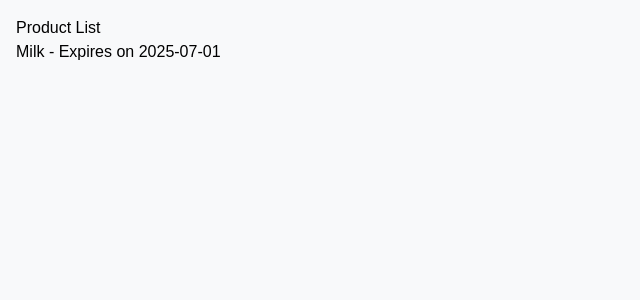
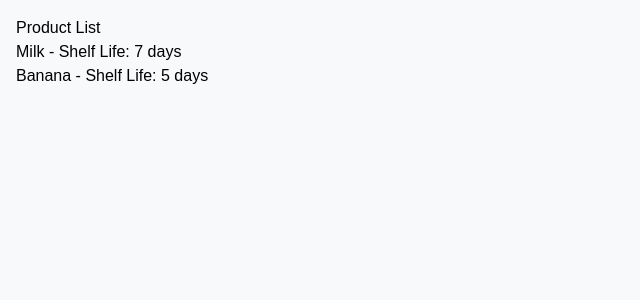
Before and after one commit to samikshasuryawanshi/smart-inventory-rotation-system, a React (Vite) app in the folder Frontend/: page /products in a window 1280 px wide. Shown: the top 300 px of the page, without its empty margins (0-640 px from the left). Built offline with nearby package versions, Linux system fonts and the light colour scheme.

Commit message:
feat: Add barcode scanning functionality and product shelf life estimation

```diff
--- a/Frontend/package.json
+++ b/Frontend/package.json
@@ -12,12 +12,14 @@
   "dependencies": {
     "@react-oauth/google": "^0.12.2",
     "@tailwindcss/postcss": "^4.1.10",
+    "@zxing/browser": "^0.1.5",
     "axios": "^1.10.0",
     "dotenv": "^16.5.0",
     "postcss": "^8.5.5",
     "react": "^19.1.0",
     "react-barcode-reader": "^0.0.2",
     "react-dom": "^19.1.0",
+    "react-qr-barcode-scanner": "^2.1.6",
     "react-qr-reader": "^3.0.0-beta-1",
     "react-router-dom": "^7.6.2",
     "tailwindcss": "^4.1.10"
--- a/Frontend/src/App.jsx
+++ b/Frontend/src/App.jsx
@@ -1,9 +1,8 @@
 import React from 'react';
 import { Routes, Route } from 'react-router-dom';
 import Dashboard from './components/Dashboard';
+import ProductList from './components/ProductList/ProductList';
 import Login from './pages/Login';
-import ProductForm from './components/ProductForm';
-import ProductList from './components/ProductList';
 import Reports from './pages/Reports';
 
 const App = () => {
@@ -11,7 +10,6 @@ const App = () => {
     <Routes>
       <Route path="/" element={<Login />} />
       <Route path="/dashboard" element={<Dashboard />} />
-      <Route path="/add-product" element={<ProductForm />} />
       <Route path="/products" element={<ProductList />} />
       <Route path="/reports" element={<Reports />} />
     </Routes>
--- a/Frontend/src/components/Dashboard.jsx
+++ b/Frontend/src/components/Dashboard.jsx
@@ -1,7 +1,12 @@
 import React from 'react';
+import BarcodeScanner from './Scanner/BarCodesScanner';
 import { Link } from 'react-router-dom';
 
 const Dashboard = () => {
+  const handleProductScan = (scannedData) => {
+    console.log("Scanned Product Code:", scannedData);
+  };
+
   return (
     <div>
       <h2>Inventory Dashboard</h2>
@@ -10,6 +15,7 @@ const Dashboard = () => {
         <Link to="/products">View Products</Link> |
         <Link to="/reports">Reports</Link>
       </nav>
+      <BarcodeScanner onScan={handleProductScan} />
     </div>
   );
 };
--- a/Frontend/src/components/ProductList.jsx
+++ /dev/null
@@ -1,16 +0,0 @@
-import React from 'react';
-
-const ProductList = () => {
-  // TODO: fetch and render products
-  return (
-    <div>
-      <h2>Product List</h2>
-      <ul>
-        {/* Example placeholder */}
-        <li>Milk - Expires on 2025-07-01</li>
-      </ul>
-    </div>
-  );
-};
-
-export default ProductList;
--- /dev/null
+++ b/Frontend/src/components/ProductList/ProductList.jsx
@@ -0,0 +1,24 @@
+import React from 'react';
+import { estimateShelfLifeDays } from '../../services/shelfLifeUtils';
+
+const products = [
+  { name: 'Milk', category: 'dairy' },
+  { name: 'Banana', category: 'fruits' },
+];
+
+const ProductList = () => {
+  return (
+    <div>
+      <h2>Product List</h2>
+      <ul>
+        {products.map((product, index) => (
+          <li key={index}>
+            {product.name} - Shelf Life: {estimateShelfLifeDays(product.category)} days
+          </li>
+        ))}
+      </ul>
+    </div>
+  );
+};
+
+export default ProductList;
--- /dev/null
+++ b/Frontend/src/components/Scanner/BarCodesScanner.jsx
@@ -0,0 +1,27 @@
+import React, { useState } from 'react';
+import QrScanner from 'react-qr-barcode-scanner';
+
+const BarcodeScanner = ({ onScan }) => {
+  const [data, setData] = useState(null);
+
+  const handleScan = (result) => {
+    if (result && result.text !== data) {
+      setData(result.text);
+      onScan(result.text);
+    }
+  };
+
+  return (
+    <div>
+      <QrScanner
+        onUpdate={(err, result) => {
+          if (result) handleScan(result);
+        }}
+        style={{ width: '100%' }}
+      />
+      <p>Scanned Code: {data}</p>
+    </div>
+  );
+};
+
+export default BarcodeScanner;
--- a/Frontend/src/main.jsx
+++ b/Frontend/src/main.jsx
@@ -1,14 +1,10 @@
 import React from 'react';
 import { createRoot } from 'react-dom/client';
+import App from './App';
 import { BrowserRouter } from 'react-router-dom';
-import { StrictMode } from 'react';
-import App from './App';
-import '../src/index.css';
 
 createRoot(document.getElementById('root')).render(
-  <StrictMode>
-    <BrowserRouter>
-      <App />
-    </BrowserRouter>
-  </StrictMode>
+  <BrowserRouter>
+    <App />
+  </BrowserRouter>
 );
--- /dev/null
+++ b/Frontend/src/services/shelfLifeUtils.js
@@ -0,0 +1,10 @@
+export const estimateShelfLifeDays = (category) => {
+  const estimates = {
+    dairy: 7,
+    fruits: 5,
+    bread: 3,
+    meat: 4,
+    frozen: 30,
+  };
+  return estimates[category] || 7;
+};
```
Also changed, not shown: 1 other file (tests, documents, lock files or other folders).
